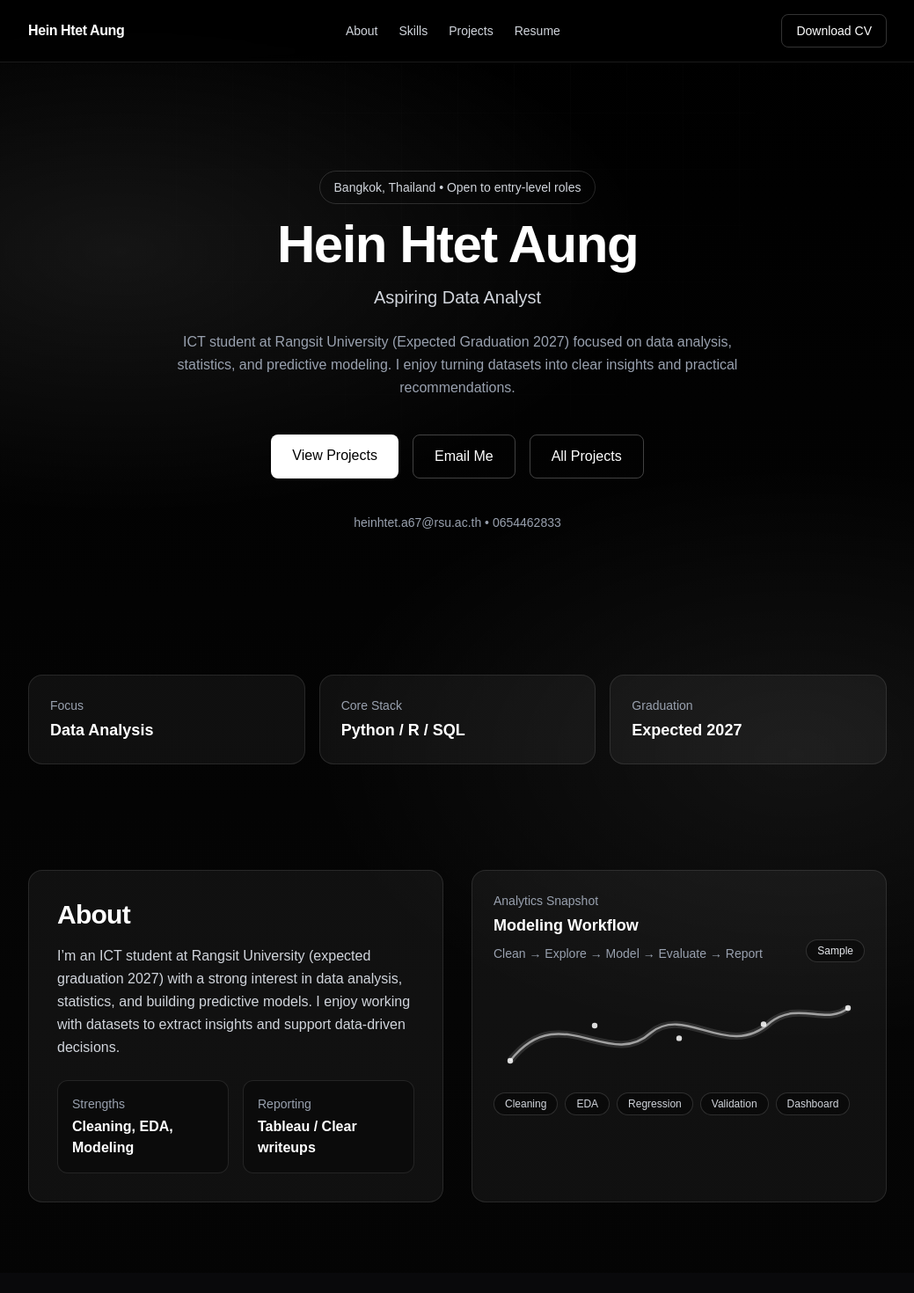
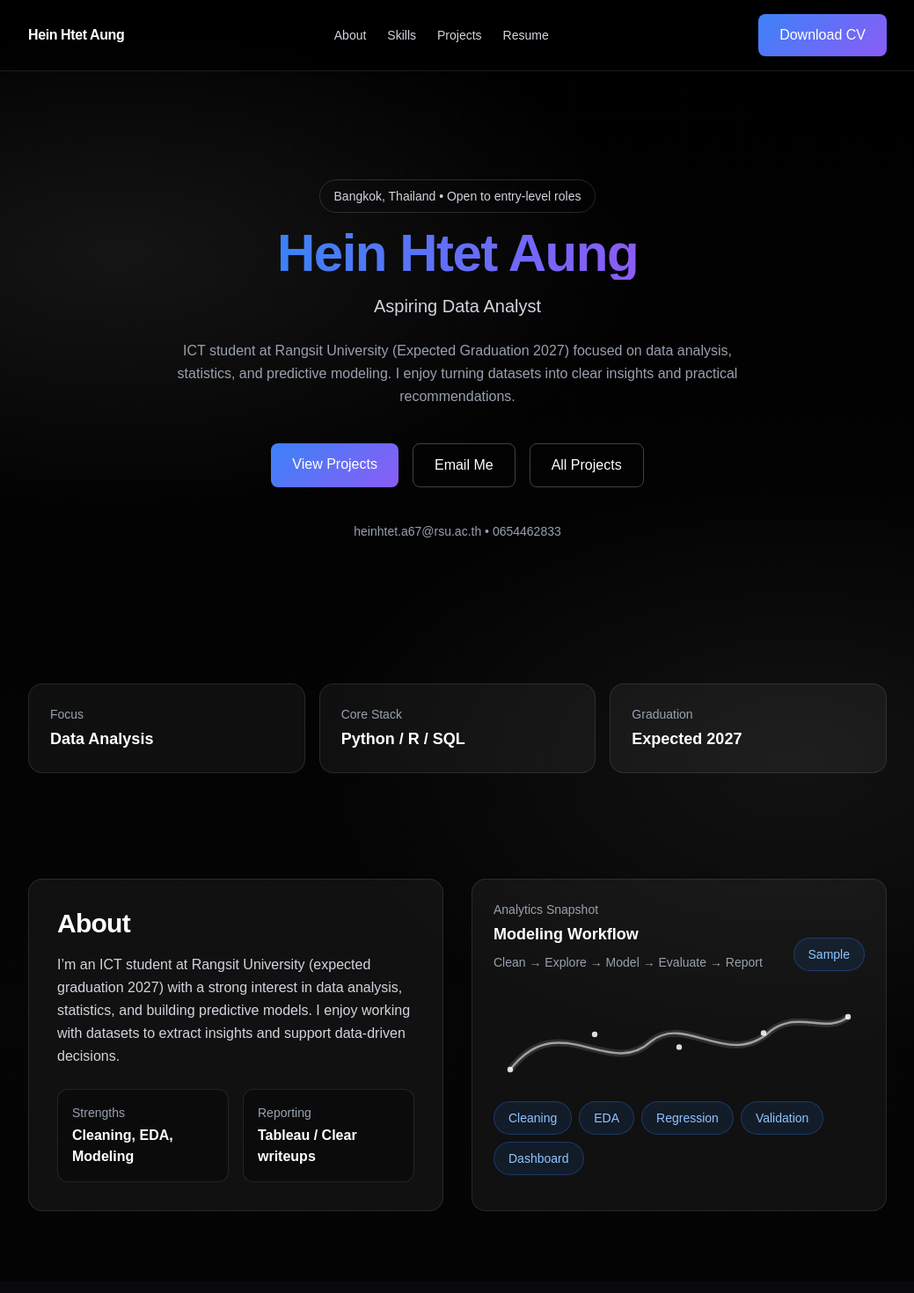
Before and after one commit to ruinogenesis/my-portfolio, a Next.js app: page / in a window 1280 px wide. Shown: the top 1470 px of the page at 88% size, without its empty margins (120-1159 px from the left). Built offline with nearby package versions, Linux system fonts and the light colour scheme.

Commit message:
add color styling

```diff
--- a/app/globals.css
+++ b/app/globals.css
@@ -69,3 +69,42 @@ html { scroll-behavior: smooth; }
 .glow-btn:hover {
   box-shadow: 0 0 22px rgba(255,255,255,0.18);
 }
+
+:root {
+  --accent-blue: #3b82f6;
+  --accent-purple: #8b5cf6;
+  --accent-cyan: #06b6d4;
+}
+
+/* Gradient text */
+.gradient-text {
+  background: linear-gradient(
+    90deg,
+    var(--accent-blue),
+    var(--accent-purple)
+  );
+  -webkit-background-clip: text;
+  -webkit-text-fill-color: transparent;
+}
+
+/* Accent button */
+.accent-btn {
+  background: linear-gradient(
+    135deg,
+    var(--accent-blue),
+    var(--accent-purple)
+  );
+  color: white;
+  transition: 0.3s ease;
+}
+
+.accent-btn:hover {
+  transform: translateY(-2px);
+  box-shadow: 0 10px 25px rgba(59, 130, 246, 0.25);
+}
+
+/* Colored card hover */
+.color-card:hover {
+  border-color: var(--accent-blue);
+  box-shadow: 0 0 30px rgba(59, 130, 246, 0.1);
+}
--- a/app/page.tsx
+++ b/app/page.tsx
@@ -43,7 +43,7 @@ function MiniChart() {
             Clean → Explore → Model → Evaluate → Report
           </p>
         </div>
-        <span className="rounded-full border border-white/15 bg-black/40 px-3 py-1 text-xs text-gray-200">
+        <span className="rounded-full border border-blue-500/30 bg-blue-500/10 px-4 py-2 text-sm text-blue-300 hover:bg-blue-500/20 transition">
           Sample
         </span>
       </div>
@@ -71,7 +71,7 @@ function MiniChart() {
 
         <div className="mt-3 flex flex-wrap gap-2 text-xs text-gray-300">
           {["Cleaning", "EDA", "Regression", "Validation", "Dashboard"].map((t) => (
-            <span key={t} className="rounded-full border border-white/15 bg-black/40 px-3 py-1">
+            <span key={t} className="rounded-full border border-blue-500/30 bg-blue-500/10 px-4 py-2 text-sm text-blue-300 hover:bg-blue-500/20 transition">
               {t}
             </span>
           ))}
@@ -105,7 +105,7 @@ export default function Home() {
             href="/Hein_Htet_Aung-CV.pdf"
             target="_blank"
             rel="noreferrer"
-            className="glow-btn inline-flex items-center justify-center rounded-lg border border-white/20 px-4 py-2 text-sm font-medium hover:border-white/40 hover:bg-white/5 transition"
+            className="accent-btn rounded-lg px-6 py-3 font-medium"
           >
             Download CV
           </a>
@@ -119,7 +119,7 @@ export default function Home() {
             Bangkok, Thailand • Open to entry-level roles
           </p>
 
-          <h1 className="fade-up delay-1 text-5xl font-bold tracking-tight sm:text-6xl">
+          <h1 className="text-5xl font-bold tracking-tight sm:text-6xl gradient-text">
             Hein Htet Aung
           </h1>
 
@@ -136,7 +136,7 @@ export default function Home() {
           <div className="mt-10 flex flex-col gap-3 sm:flex-row sm:gap-4">
             <a
               href="#projects"
-              className="glow-btn rounded-lg bg-white px-6 py-3 font-medium text-black hover:opacity-90 transition"
+              className="accent-btn rounded-lg px-6 py-3 font-medium"
             >
               View Projects
             </a>
@@ -216,8 +216,7 @@ export default function Home() {
               {skills.map((s) => (
                 <span
                   key={s}
-                  className="rounded-full border border-white/15 bg-black/40 px-4 py-2 text-sm text-gray-200 hover:border-white/30 transition"
-                >
+                  className="rounded-full border border-blue-500/30 bg-blue-500/10 px-4 py-2 text-sm text-blue-300 hover:bg-blue-500/20 transition">
                   {s}
                 </span>
               ))}
@@ -260,7 +259,7 @@ export default function Home() {
 
           <div className="mt-8 grid gap-6">
             {projects.map((p) => (
-              <div key={p.title} className="rounded-2xl border border-white/10 bg-white/5 p-7 hover:border-white/20 transition">
+              <div key={p.title} className="rounded-2xl border border-white/10 bg-white/5 p-7 color-card transition color-card transition color-card transition color-card transition color-card transition color-card transition hover:border-white/20 transition">
                 <div className="flex flex-col gap-1 sm:flex-row sm:items-center sm:justify-between">
                   <h3 className="text-xl font-semibold">{p.title}</h3>
                   <p className="text-sm text-gray-400">{p.period}</p>
@@ -281,8 +280,7 @@ export default function Home() {
                   {p.tags.map((tag) => (
                     <span
                       key={tag}
-                      className="rounded-full border border-white/15 bg-black/40 px-3 py-1 text-xs text-gray-200"
-                    >
+                      className="rounded-full border border-blue-500/30 bg-blue-500/10 px-4 py-2 text-sm text-blue-300 hover:bg-blue-500/20 transition">
                       {tag}
                     </span>
                   ))}
@@ -304,7 +302,7 @@ export default function Home() {
           <div className="mt-8 flex flex-col items-center justify-center gap-3 sm:flex-row sm:gap-4">
             <a
               href="mailto:heinhtet.a67@rsu.ac.th"
-              className="glow-btn rounded-lg bg-white px-6 py-3 font-medium text-black hover:opacity-90 transition"
+              className="accent-btn rounded-lg px-6 py-3 font-medium"
             >
               heinhtet.a67@rsu.ac.th
             </a>
```
